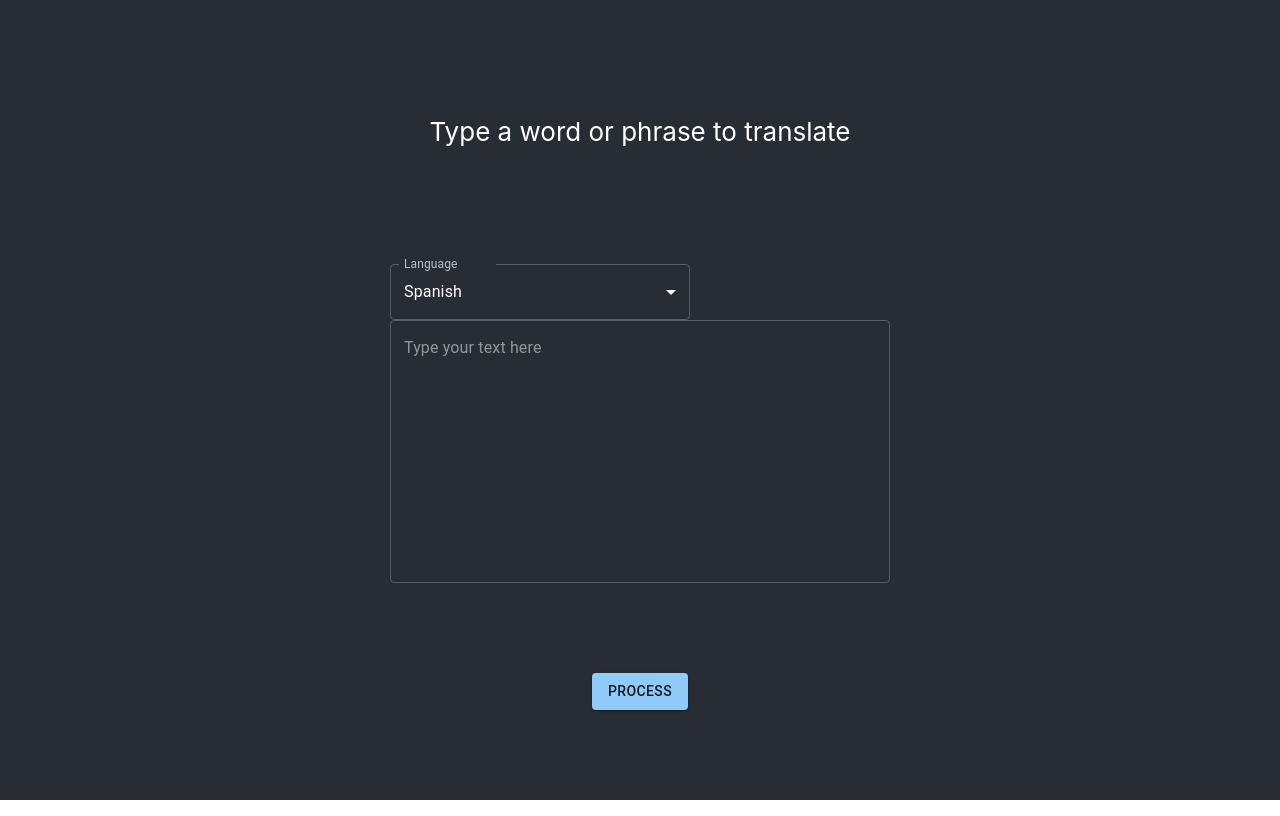
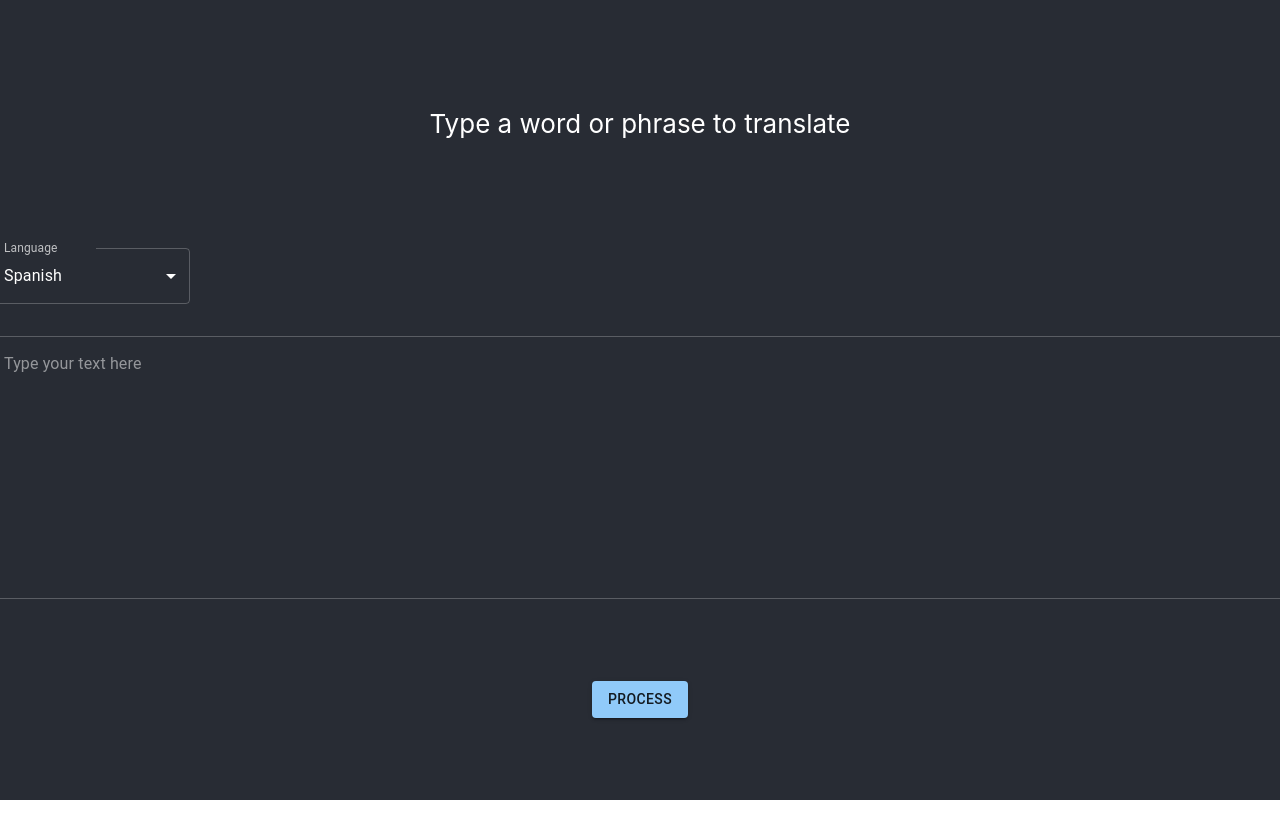
Before and after one commit to kkuprikov/learn-you-a-language, a React (Create React App) app: page / in a window 1280 px wide. Built offline with nearby package versions, Linux system fonts and the light colour scheme.

Commit message:
Refactoring

```diff
--- a/package.json
+++ b/package.json
@@ -7,6 +7,7 @@
     "@emotion/react": "^11.10.5",
     "@emotion/styled": "^11.10.5",
     "@mui/icons-material": "^5.10.16",
+    "@mui/lab": "^5.0.0-alpha.111",
     "@mui/material": "^5.10.15",
     "@testing-library/jest-dom": "^5.16.5",
     "@testing-library/react": "^13.4.0",
@@ -46,6 +47,7 @@
     ]
   },
   "devDependencies": {
+    "eslint-plugin-jest": "^27.1.6",
     "gh-pages": "^4.0.0"
   }
 }
--- a/src/App.js
+++ b/src/App.js
@@ -1,7 +1,7 @@
 import './App.css';
 import {useState} from "react";
-import Form from './components/Form/Form.ts.js';
-import Result from './components/Result/Result.js';
+import Form from './components/Form.ts.js';
+import Result from './components/Result.js';
 import { ThemeProvider, createTheme } from '@mui/material/styles';
 
 const darkTheme = createTheme({
--- a/src/components/AnkiCard/AnkiCard.js
+++ b/src/components/AnkiCard.js
@@ -6,7 +6,7 @@ import CardHeader from '@mui/material/CardHeader';
 import CardContent from '@mui/material/CardContent';
 import Button from '@mui/material/Button';
 import Typography from '@mui/material/Typography';
-import IconButton, { IconButtonProps } from '@mui/material/IconButton';
+import IconButton from '@mui/material/IconButton';
 import CloseOutlinedIcon from '@mui/icons-material/CloseOutlined';
 
 const AnkiCard = ({cardname, visible, suggestedCards, setSuggestedCards}) => {
--- a/src/components/Form/Form.css
+++ b/src/components/Form.css
@@ -10,5 +10,6 @@
 }
 
 .Form__textfield {
-  width:  500px;
+  width: 1500px;
+  margin: 40px;
 }
--- /dev/null
+++ b/src/components/Form.ts.js
@@ -0,0 +1,73 @@
+import "./Form.css";
+import { getTranslation } from "../lib/translate.ts.js";
+import { useRef, useState } from "react";
+import LoadingButton from "@mui/lab/LoadingButton";
+import FormControl from "@mui/material/FormControl";
+import InputLabel from "@mui/material/InputLabel";
+import Select from "@mui/material/Select";
+import MenuItem from "@mui/material/MenuItem";
+import TextField from "@mui/material/TextField";
+
+function Form({ setTranslation, setSuggestedCards }) {
+  const [currentLocale, setLocale] = useState("es");
+  const [loading, setLoading] = useState(false);
+  const userInputRef = useRef();
+
+  async function onSubmit(e) {
+    e.preventDefault();
+    setLoading(true);
+    let input = userInputRef?.current?.value;
+    if (!input) {
+      return;
+    }
+    const response = await getTranslation(input, currentLocale);
+    setLoading(false);
+    if (response) {
+      console.log(response);
+      setTranslation(response.data.translated_text);
+      let cards = {};
+      response.data.card_names.map((e) => {
+        return (cards[e] = true);
+      });
+      setSuggestedCards(cards);
+    }
+  }
+
+  return (
+    <form className="Form">
+      <p>Type a word or phrase to translate</p>
+      <FormControl style={{ width: 1300 }}>
+        <InputLabel>Language</InputLabel>
+        <Select
+          className="Form__select"
+          label="Select language"
+          style={{ width: 200 }}
+          value={currentLocale}
+          onChange={(e) => setLocale(e.target.value)}
+        >
+          <MenuItem value={"th"}>Thai</MenuItem>
+          <MenuItem value={"es"}>Spanish</MenuItem>
+        </Select>
+        <TextField
+          sx={{ mt: 4 }}
+          className="Form__textfield"
+          multiline
+          rows={10}
+          placeholder="Type your text here"
+          fullWidth
+          inputRef={userInputRef}
+        />
+      </FormControl>
+      <LoadingButton
+        variant="contained"
+        type="submit"
+        onClick={onSubmit}
+        loading={loading}
+      >
+        Process
+      </LoadingButton>
+    </form>
+  );
+}
+
+export default Form;
--- a/src/components/Form/Form.ts.js
+++ /dev/null
@@ -1,77 +0,0 @@
-import './Form.css'
-import axios from 'axios';
-import {useRef, useState} from "react";
-import Button from '@mui/material/Button';
-import FormControl from '@mui/material/FormControl';
-import InputLabel from '@mui/material/InputLabel';
-import Select from '@mui/material/Select';
-import MenuItem from '@mui/material/MenuItem';
-import TextField from '@mui/material/TextField';
-
-const deeplUrl = "https://lively-field-181.fly.dev/v2/translate"
-
-function Form({ setTranslation, setSuggestedCards }) {
-  const [currentLocale, setLocale] = useState('es');
-  const userInputRef = useRef();
-
-  async function getTranslation(input, targetLanguage) {
-    if (input === '') {
-      return Promise.resolve();
-    }
-    let bodyFormData = new FormData();
-    bodyFormData.append('text', input);
-    bodyFormData.append('target_lang', targetLanguage);
-
-    return axios.post(deeplUrl, bodyFormData);
-  }
-
-  async function onSubmit() {
-    // @ts-ignore
-    const response = await getTranslation(userInputRef?.current?.value, currentLocale);
-    if (response) {
-      console.log(response);
-      setTranslation(response.data.translated_text);
-      let cards = {};
-      response.data.card_names.map((e) => {
-        cards[e] = true;
-      });
-      setSuggestedCards(cards);
-    }
-  }
-
-  return (
-    <div className="Form">
-      <p>
-        Type a word or phrase to translate
-      </p>
-      <FormControl>
-        <InputLabel>Language</InputLabel>
-        <Select
-          className="Form__select"
-          label="Select language"
-          style={{ width: 300 }}
-          value={currentLocale}
-        >
-          <MenuItem value={'th'}>Thai</MenuItem>
-          <MenuItem value={'es'}>Spanish</MenuItem>
-        </Select>
-        <div style={{ width: '500px' }}>
-          <TextField
-            className="Form__textfield"
-            multiline
-            rows={10}
-            placeholder="Type your text here"
-            fullWidth
-            inputRef={userInputRef} />
-        </div>
-      </FormControl>
-      <Button
-        variant="contained"
-        type="submit"
-        onClick={onSubmit}
-      >Process</Button>
-    </div>
-  );
-}
-
-export default Form;
--- a/src/components/Result/Result.js
+++ b/src/components/Result.js
@@ -1,5 +1,5 @@
 import './Result.css'
-import AnkiCard from "../AnkiCard/AnkiCard";
+import AnkiCard from "./AnkiCard";
 
 
 
--- /dev/null
+++ b/src/lib/translate.ts.js
@@ -0,0 +1,11 @@
+import axios from "axios";
+
+const deeplUrl = "https://lively-field-181.fly.dev/v2/translate"
+
+export async function getTranslation(input, targetLanguage) {
+  let bodyFormData = new FormData();
+  bodyFormData.append('text', input);
+  bodyFormData.append('target_lang', targetLanguage);
+
+  return axios.post(deeplUrl, bodyFormData);
+}
```
Also changed, not shown: src/components/AnkiCard.css (renamed from src/components/AnkiCard/AnkiCard.css), src/components/Result.css (renamed from src/components/Result/Result.css), 1 other file (tests, documents, lock files or other folders).
